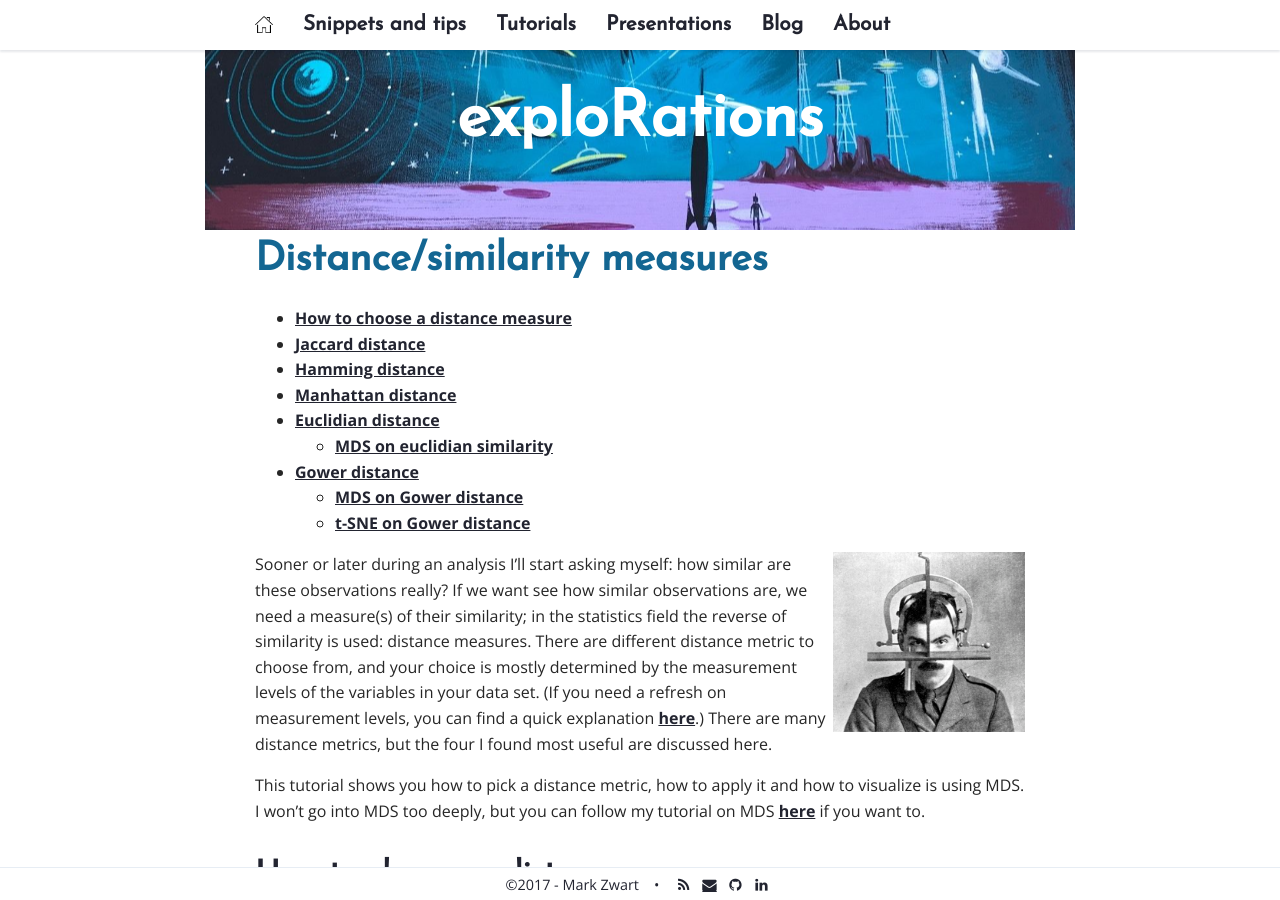
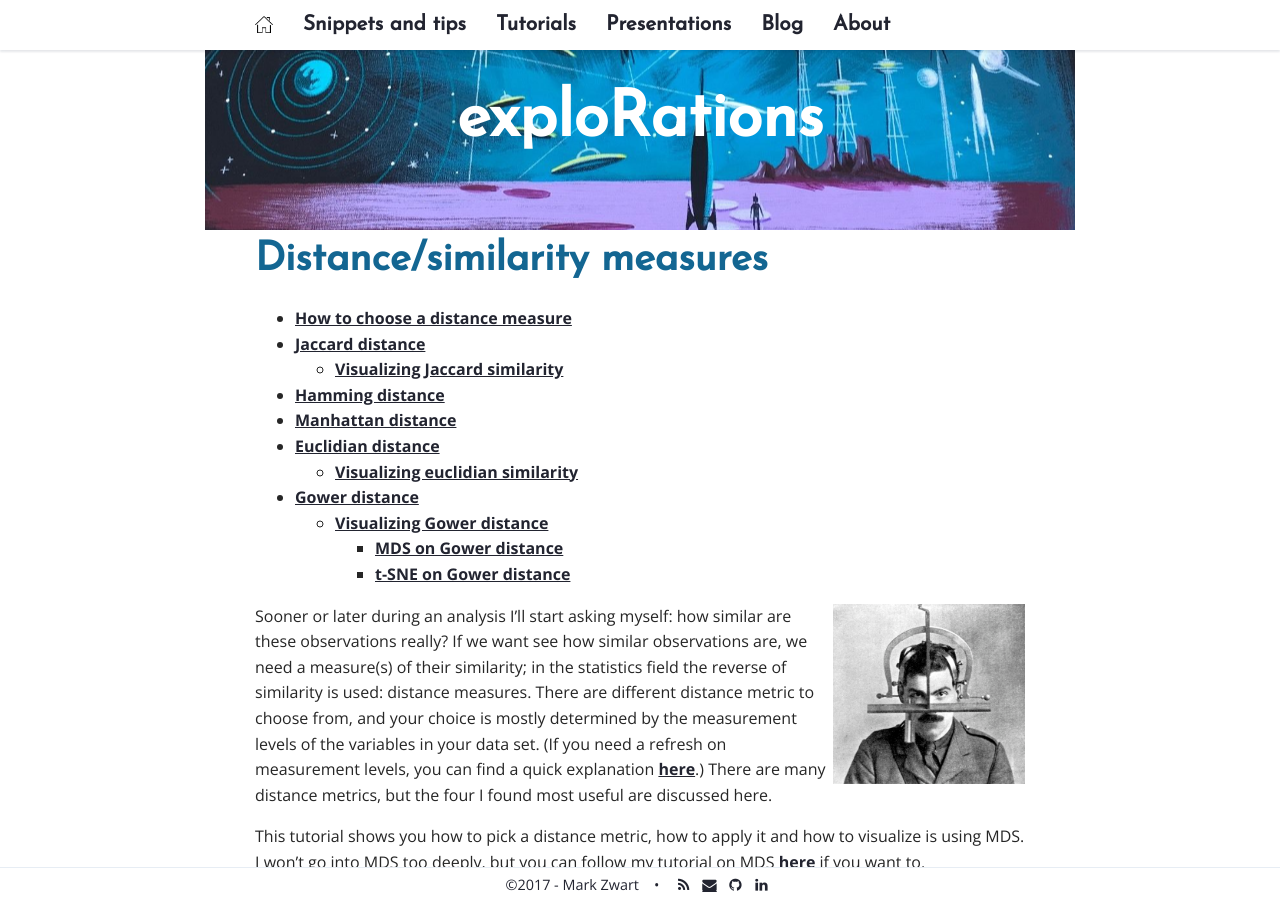
Before and after one commit to mark-me/mark-me.github.io, a Jekyll site: the page built from _pages/tutorials/distance-measures/distance-measures.md, in a window 1280 px wide and 900 px high. Built offline with Jekyll 4.4.1, drawn with Linux system fonts in a browser that asks for light colours; nearby versions of some CDN libraries; comment, search, counter and statistics services are not loaded; some of the changed text lies outside the part shown.

Commit message:
Update distance-measures.md

````diff
--- a/_pages/tutorials/distance-measures/distance-measures.md
+++ b/_pages/tutorials/distance-measures/distance-measures.md
@@ -53,6 +53,9 @@ The Jaccard distance matrix can be created using the _vegdist_ function of the *
 library(vegan)
 dist_matrix <- vegdist(df_country_votes[, -c(1,2)], method = "jaccard", na.rm = TRUE)
 ```
+
+## Visualizing Jaccard similarity
+
 To get an idea of how similar the countries are in terms of UN votes for Human Right issues I'd like to see a plot in which the more similar countries are closer together and unsimilar countries further apart. The plot below was what I was aiming for:
 
 {:refdef: style="text-align: center;"}
@@ -115,7 +118,7 @@ The distances are calculated by the _[dist](https://stat.ethz.ch/R-manual/R-deve
 dist_USArrests <- dist(scaled_USArrests, method = "euclidian")
 ```
 
-## MDS on euclidian similarity
+## Visualizing euclidian similarity
 
 Now we have a distance matrix, we might want to explore the similarities visually. Here we use MDS (for more on that subject, see the [MDS tutorial](/mds/)) to get the 4 dimensional similarity matrix down to two dimensions we can visually interpret. First we convert the distance object to a normal matrix which can be used by the _cmdscale_ function.
 ```r
@@ -191,8 +194,9 @@ How does this similarity landscape look? Let's take a peek using MDS. In order t
 ```r
 mat_gower <- as.matrix(dist_gower)
 ```
+## Visualizing Gower distance
 
-## MDS on Gower distance
+### MDS on Gower distance
 Next we'll get a MDS solution, _mds_movies_, with 2 dimensions to plot
 ```r
 mds_movies <- cmdscale(mat_gower, eig = TRUE, k = 2)
@@ -222,7 +226,7 @@ ggplot(df_mds_movies, aes(x, y)) +
 <i class='fa fa-search-plus '></i> Zoom</a>
 {: refdef}
 
-## t-SNE on Gower distance
+### t-SNE on Gower distance
 
 ```r
 library(Rtsne)
````
